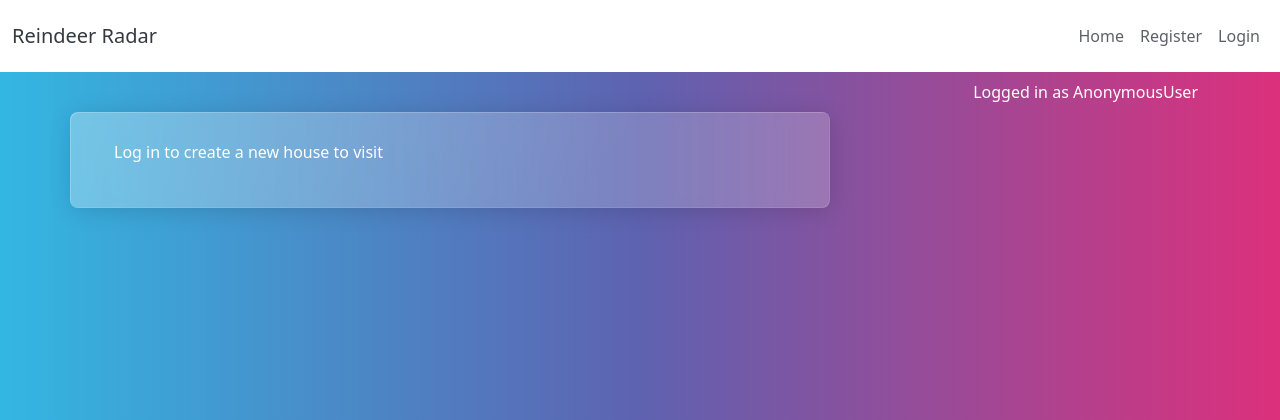
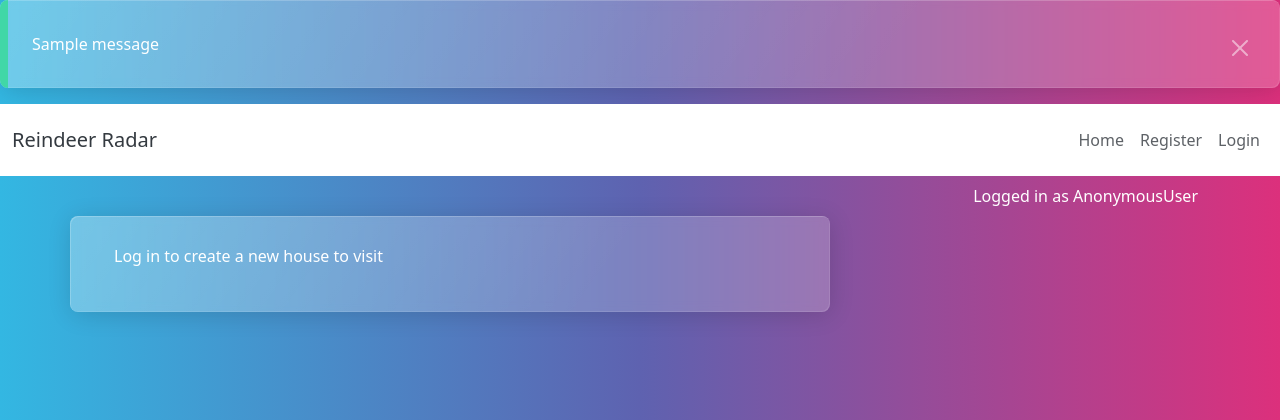
Before and after one commit to Will-WHyd/Reindeer-Radar, a Django app: page /add_house/ in a window 1280 px wide. Shown: the top 420 px of the page. Run offline with Django 4.2, Linux system fonts and the light colour scheme; tables that the repository leaves empty hold one stand-in row (values such as "Sample post"); one stand-in notice (Sample message) is shown; some libraries are stand-ins or nearby versions.

Commit message:
Implement django messages

```diff
--- a/journey/views.py
+++ b/journey/views.py
@@ -36,10 +36,10 @@ def add_house(request):
             household.user = request.user
             household.save()
 
-            # messages.add_message(
-            #     request, messages.SUCCESS,
-            #     'New Destination Added! Christmas Joy inbound!'
-            # )
+            messages.add_message(
+                request, messages.SUCCESS,
+                'New Destination Added! Christmas Joy inbound!'
+            )
 
             return redirect('journey')
 
@@ -60,10 +60,10 @@ def add_kid(request, id):
             kid.family = household
             kid.save()
 
-            # messages.add_message(
-            #     request, messages.SUCCESS,
-            #     'New Kid Added to the {{household.name}} house! Christmas Joy inbound!'
-            # )
+            messages.add_message(
+                request, messages.SUCCESS,
+                f'New Kid Added to the { household.name } house! Christmas Joy inbound!'
+            )
 
             return redirect('journey')
 
--- a/templates/base.html
+++ b/templates/base.html
@@ -27,6 +27,23 @@
 </head>
 
 <body>
+
+    {% if messages %}
+        {% for message in messages %}
+            {% if message.level == DEFAULT_MESSAGE_LEVELS.SUCCESS %}
+            <div class="alert alert-success alert-dismissible fade show" role="alert">
+              {{ message }}
+              <button type="button" class="btn-close" data-bs-dismiss="alert" aria-label="Close"></button>
+            </div>
+            {% elif message.level == DEFAULT_MESSAGE_LEVELS.ERROR %}
+            <div class="alert alert-danger alert-dismissible fade show" role="alert">
+              {{ message }}
+              <button type="button" class="btn-close" data-bs-dismiss="alert" aria-label="Close"></button>
+            </div>
+            {% endif %}
+        {% endfor %}
+    {% endif %}
+
     <!-- Navigation -->
     <nav class="navbar navbar-expand-lg navbar-light bg-white">
         <div class="container-fluid">
```
